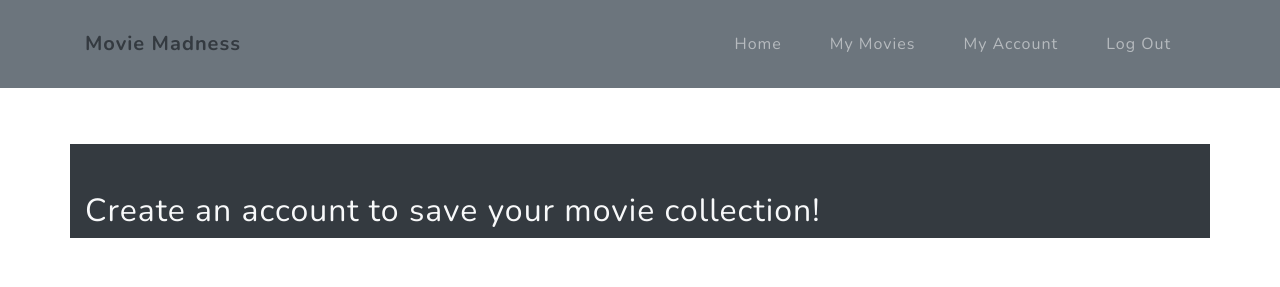
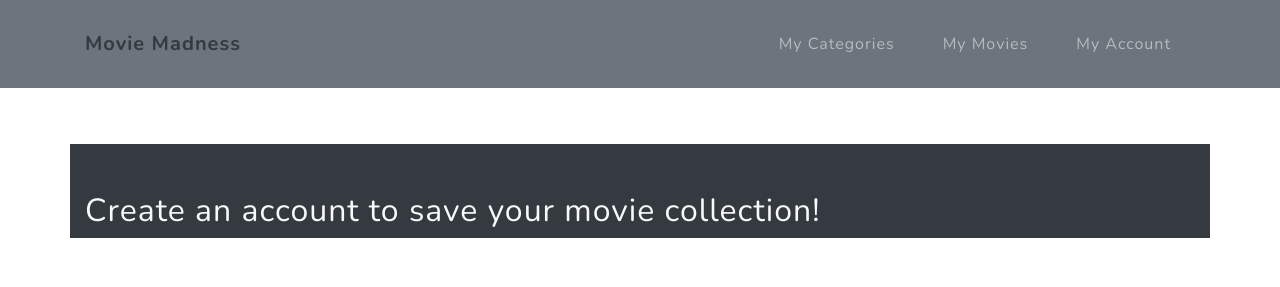
Before and after one commit to grant-king/movie-madness, a Django app: page /movie/new/ in a window 1280 px wide. Shown: the top 287 px of the page. Run offline with Django 3.2, Linux system fonts and the light colour scheme; a user stored in the database is signed in; parts of the project's set-up code (start-up, migrations or seed data) failed here and were passed over; some libraries are stand-ins or nearby versions.

Commit message:
fix: update links
Update home, categories, and movies links to navigate to appropriate class views.

```diff
--- a/mysite/movies/templates/movies/base.html
+++ b/mysite/movies/templates/movies/base.html
@@ -50,7 +50,7 @@
 <!-- Navigation -->
 <nav class="navbar navbar-expand-lg navbar-light fixed-top bg-secondary" id="mainNav">
     <div class="container">
-        <a class="navbar-brand js-scroll-trigger text-dark" href="#page-top">Movie Madness</a>
+        <a class="navbar-brand js-scroll-trigger text-dark" href="{% url 'movies-home' %}">Movie Madness</a>
         <button class="navbar-toggler navbar-toggler-right" type="button" data-toggle="collapse"
                 data-target="#navbarResponsive" aria-controls="navbarResponsive" aria-expanded="false"
                 aria-label="Toggle navigation">
@@ -61,16 +61,13 @@
             {% if user.is_authenticated %}
             <ul class="navbar-nav ml-auto">
                 <li class="nav-item">
-                    <a class="nav-link js-scroll-trigger" href="{% url 'movies-home' %}">Home</a>
+                    <a class="nav-link js-scroll-trigger" href="{% url 'category-list' %}">My Categories</a>
                 </li>
                 <li class="nav-item">
-                    <a class="nav-link js-scroll-trigger" href="{% url 'collection-list' %}">My Movies</a>
+                    <a class="nav-link js-scroll-trigger" href="{% url 'movie-list' %}">My Movies</a>
                 </li>
                 <li class="nav-item">
                     <a class="nav-link js-scroll-trigger" href="{% url 'profile' %}">My Account</a>
-                </li>
-                <li class="nav-item">
-                    <a class="nav-link js-scroll-trigger" href="{% url 'logout' %}">Log Out</a>
                 </li>
             </ul>
             {% else %}
```
